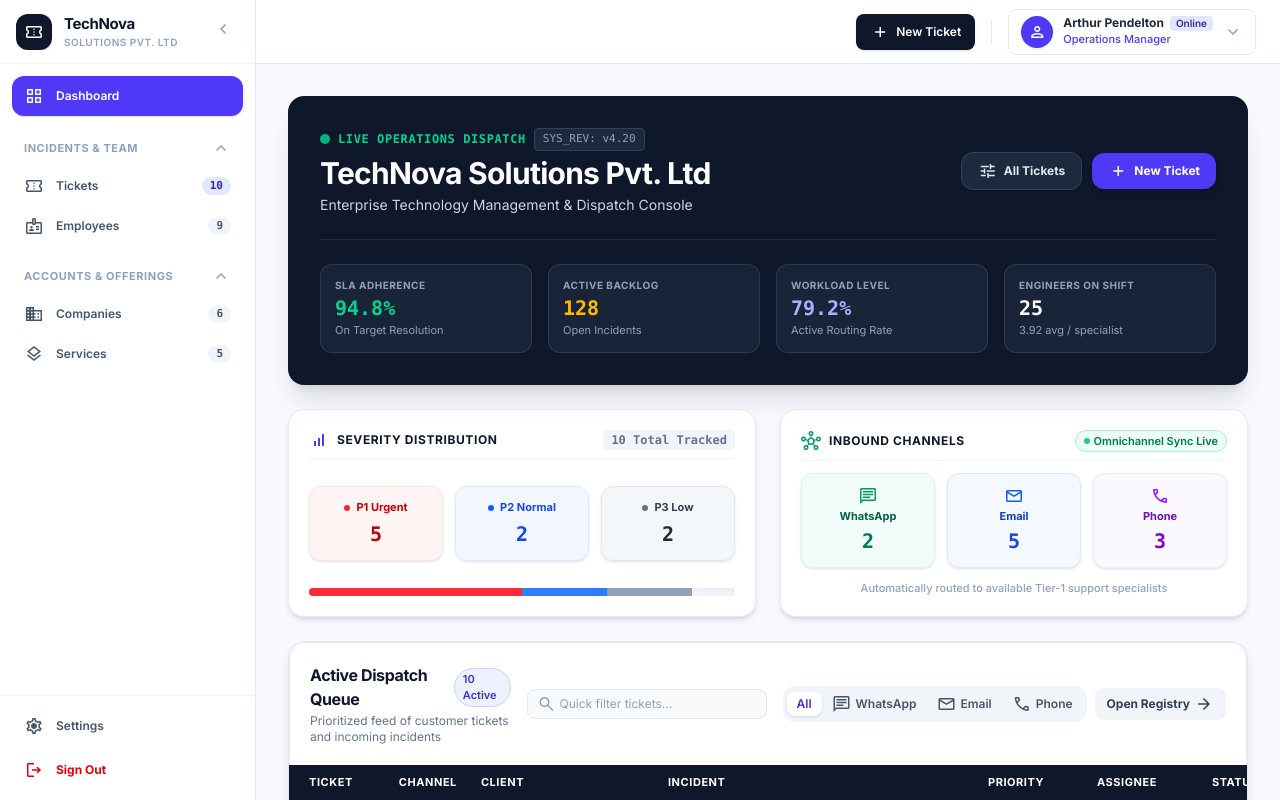
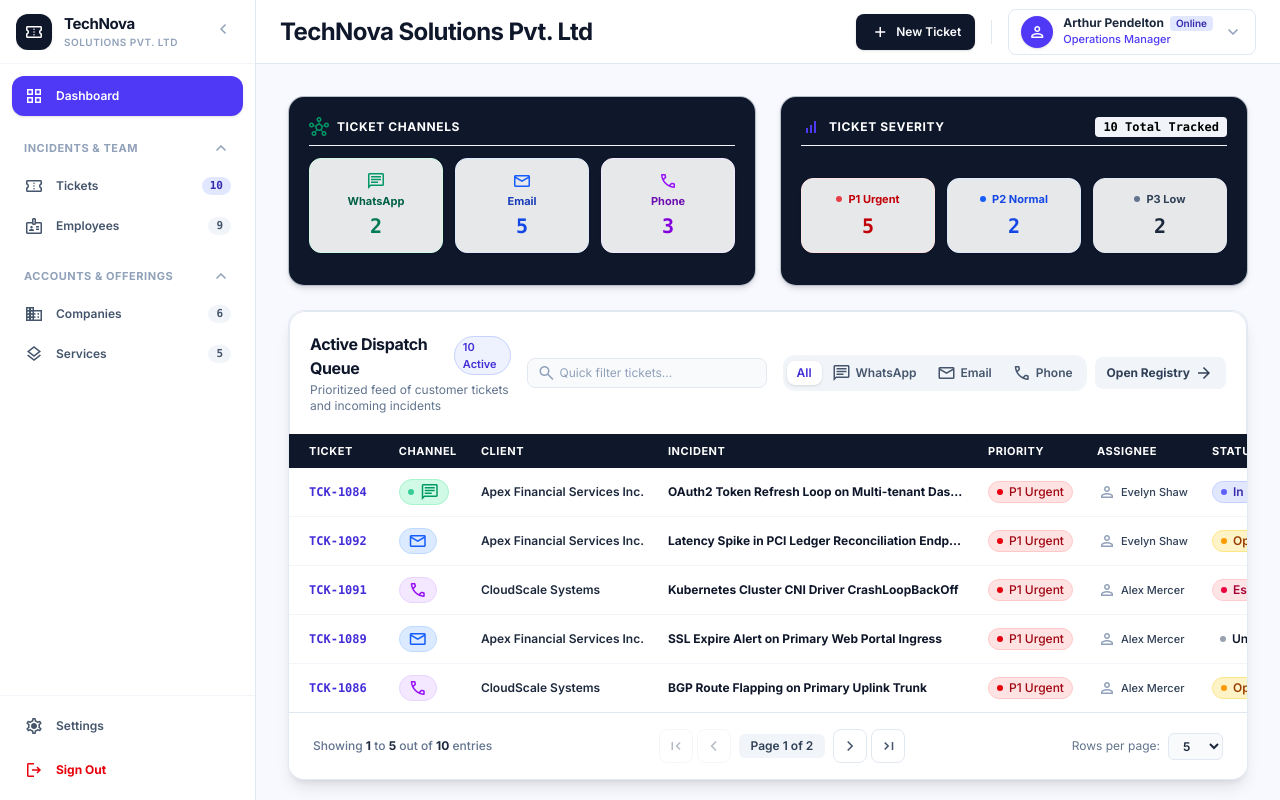
Before and after one commit to StewardRighteous/TechNova-Ticket-Management-system, a React (Vite) app: page / in a window 1280 px wide. Shown: the top 800 px of the page. Built offline with nearby package versions, Linux system fonts and the light colour scheme.

Commit message:
fix: clear dashboard tab

```diff
--- a/src/components/dashboard/DashboardHero.tsx
+++ /dev/null
@@ -1,78 +0,0 @@
-import React from 'react';
-import type { CompanyInfo } from '../../types';
-
-interface DashboardHeroProps {
-  companyInfo: CompanyInfo;
-  onExploreTickets: () => void;
-  onNewTicket: () => void;
-}
-
-export const DashboardHero: React.FC<DashboardHeroProps> = ({
-  companyInfo,
-  onExploreTickets,
-  onNewTicket,
-}) => {
-  return (
-    <div className="bg-slate-900 text-white rounded-2xl p-6 sm:p-8 shadow-xl relative overflow-hidden">
-      <div className="flex flex-col md:flex-row md:items-center justify-between gap-4 pb-6 border-b border-slate-800">
-        <div>
-          <div className="flex items-center gap-2 mb-1">
-            <span className="w-2.5 h-2.5 rounded-full bg-emerald-400 animate-pulse"></span>
-            <span className="text-xs font-mono font-semibold text-emerald-400 uppercase tracking-wider">
-              Live Operations Dispatch
-            </span>
-            <span className="font-mono text-[11px] text-slate-400 bg-slate-800 px-2 py-0.5 rounded border border-slate-700">
-              {companyInfo.version}
-            </span>
-          </div>
-          <h1 className="text-2xl sm:text-3xl font-extrabold tracking-tight text-white">
-            {companyInfo.name}
-          </h1>
-          <p className="text-xs sm:text-sm text-slate-300 mt-1">
-            {companyInfo.tagline}
-          </p>
-        </div>
-
-        <div className="flex items-center gap-2.5">
-          <button
-            onClick={onExploreTickets}
-            className="px-4 py-2 bg-slate-800 hover:bg-slate-700 text-slate-200 border border-slate-700 rounded-xl text-xs font-bold transition-all shadow-sm flex items-center gap-1.5"
-          >
-            <span className="material-symbols-outlined text-[16px]">tune</span>
-            <span>All Tickets</span>
-          </button>
-          <button
-            onClick={onNewTicket}
-            className="px-4 py-2 bg-indigo-600 hover:bg-indigo-500 text-white rounded-xl text-xs font-bold transition-all shadow-md flex items-center gap-1.5"
-          >
-            <span className="material-symbols-outlined text-[16px]">add</span>
-            <span>New Ticket</span>
-          </button>
-        </div>
-      </div>
-
-      <div className="mt-6 grid grid-cols-2 sm:grid-cols-4 gap-4 text-xs">
-        <div className="p-3.5 bg-slate-800/80 rounded-xl border border-slate-700/80 shadow-inner">
-          <span className="text-slate-400 block text-[10px] uppercase font-bold tracking-wider">SLA Adherence</span>
-          <span className="text-xl font-extrabold text-emerald-400 font-mono mt-0.5 block">{companyInfo.slaHealth}</span>
-          <span className="text-[11px] text-slate-400">On Target Resolution</span>
-        </div>
-        <div className="p-3.5 bg-slate-800/80 rounded-xl border border-slate-700/80 shadow-inner">
-          <span className="text-slate-400 block text-[10px] uppercase font-bold tracking-wider">Active Backlog</span>
-          <span className="text-xl font-extrabold text-amber-400 font-mono mt-0.5 block">{companyInfo.activeBacklog}</span>
-          <span className="text-[11px] text-slate-400">Open Incidents</span>
-        </div>
-        <div className="p-3.5 bg-slate-800/80 rounded-xl border border-slate-700/80 shadow-inner">
-          <span className="text-slate-400 block text-[10px] uppercase font-bold tracking-wider">Workload Level</span>
-          <span className="text-xl font-extrabold text-indigo-300 font-mono mt-0.5 block">{companyInfo.allocatedWorkload}</span>
-          <span className="text-[11px] text-slate-400">Active Routing Rate</span>
-        </div>
-        <div className="p-3.5 bg-slate-800/80 rounded-xl border border-slate-700/80 shadow-inner">
-          <span className="text-slate-400 block text-[10px] uppercase font-bold tracking-wider">Engineers On Shift</span>
-          <span className="text-xl font-extrabold text-white font-mono mt-0.5 block">{companyInfo.activeAgents}</span>
-          <span className="text-[11px] text-slate-400">{companyInfo.avgPerAgent} avg / specialist</span>
-        </div>
-      </div>
-    </div>
-  );
-};
--- a/src/components/dashboard/DashboardStatsRow.tsx
+++ b/src/components/dashboard/DashboardStatsRow.tsx
@@ -1,4 +1,4 @@
-import React from 'react';
+import React from "react";
 
 interface DashboardStatsRowProps {
   p1Count: number;
@@ -20,89 +20,113 @@ export const DashboardStatsRow: React.FC<DashboardStatsRowProps> = ({
   totalTickets,
 }) => {
   return (
-    <div className="grid grid-cols-1 md:grid-cols-2 gap-6">
+    <div className="grid grid-cols-1 gap-6 md:grid-cols-2">
+      <div className="flex flex-col justify-between rounded-2xl border border-slate-200/80 bg-slate-900 p-5 shadow-md transition-shadow hover:shadow-lg">
+        <div className="flex items-center justify-between border-b border-slate-100 pb-2">
+          <div className="flex items-center gap-2">
+            <span className="material-symbols-outlined text-[18px] text-emerald-600">
+              hub
+            </span>
+            <span className="text-xs font-bold tracking-wider text-white uppercase">
+              Ticket Channels
+            </span>
+          </div>
+        </div>
+
+        <div className="my-3 grid grid-cols-3 gap-3 text-center">
+          <div className="flex flex-col items-center rounded-xl border border-emerald-100 bg-white/90 p-3 shadow-sm">
+            <span className="material-symbols-outlined text-[18px] text-emerald-600">
+              chat
+            </span>
+            <span className="mt-0.5 text-[11px] font-bold text-emerald-800">
+              WhatsApp
+            </span>
+            <span className="mt-0.5 font-mono text-xl font-extrabold text-emerald-700">
+              {whatsappCount}
+            </span>
+          </div>
+
+          <div className="flex flex-col items-center rounded-xl border border-blue-100 bg-white/90 p-3 shadow-sm">
+            <span className="material-symbols-outlined text-[18px] text-blue-600">
+              mail
+            </span>
+            <span className="mt-0.5 text-[11px] font-bold text-blue-800">
+              Email
+            </span>
+            <span className="mt-0.5 font-mono text-xl font-extrabold text-blue-700">
+              {emailCount}
+            </span>
+          </div>
+
+          <div className="flex flex-col items-center rounded-xl border border-purple-100 bg-white/90 p-3 shadow-sm">
+            <span className="material-symbols-outlined text-[18px] text-purple-600">
+              call
+            </span>
+            <span className="mt-0.5 text-[11px] font-bold text-purple-800">
+              Phone
+            </span>
+            <span className="mt-0.5 font-mono text-xl font-extrabold text-purple-700">
+              {phoneCount}
+            </span>
+          </div>
+        </div>
+      </div>
       {/* Severity Breakdown Card */}
-      <div className="bg-white p-5 rounded-2xl border border-slate-200/80 shadow-md hover:shadow-lg transition-shadow flex flex-col justify-between">
-        <div className="flex items-center justify-between pb-2 border-b border-slate-100">
+      <div className="flex flex-col justify-between rounded-2xl border border-slate-200/80 bg-slate-900 p-5 shadow-md transition-shadow hover:shadow-lg">
+        <div className="flex items-center justify-between border-b border-slate-100 pb-2">
           <div className="flex items-center gap-2">
-            <span className="material-symbols-outlined text-indigo-600 text-[18px]">signal_cellular_alt</span>
-            <span className="text-xs font-bold text-slate-900 uppercase tracking-wider">Severity Distribution</span>
+            <span className="material-symbols-outlined text-[18px] text-indigo-600">
+              signal_cellular_alt
+            </span>
+            <span className="text-xs font-bold tracking-wider text-white uppercase">
+              Ticket Severity
+            </span>
           </div>
-          <span className="text-xs font-mono font-semibold text-slate-500 bg-slate-100 px-2 py-0.5 rounded">
+          <span className="rounded bg-slate-100 px-2 py-0.5 font-mono text-xs font-semibold text-black">
             {totalTickets} Total Tracked
           </span>
         </div>
 
-        <div className="grid grid-cols-3 gap-3 my-3 text-center">
-          <div className="bg-red-50/80 p-3 rounded-xl border border-red-100 shadow-sm flex flex-col items-center justify-center">
-            <div className="flex items-center gap-1.5 mb-1">
-              <span className="w-1.5 h-1.5 rounded-full bg-red-600 animate-pulse"></span>
-              <span className="text-[11px] font-bold text-red-700">P1 Urgent</span>
+        <div className="my-3 grid grid-cols-3 gap-3 text-center">
+          <div className="flex flex-col items-center justify-center rounded-xl border border-red-100 bg-white/90 p-3 shadow-sm">
+            <div className="mb-1 flex items-center gap-1.5">
+              <span className="h-1.5 w-1.5 animate-pulse rounded-full bg-red-600"></span>
+              <span className="text-[11px] font-bold text-red-700">
+                P1 Urgent
+              </span>
             </div>
-            <span className="text-xl font-extrabold text-red-700 font-mono">{p1Count}</span>
+            <span className="font-mono text-xl font-extrabold text-red-700">
+              {p1Count}
+            </span>
           </div>
 
-          <div className="bg-blue-50/80 p-3 rounded-xl border border-blue-100 shadow-sm flex flex-col items-center justify-center">
-            <div className="flex items-center gap-1.5 mb-1">
-              <span className="w-1.5 h-1.5 rounded-full bg-blue-600"></span>
-              <span className="text-[11px] font-bold text-blue-700">P2 Normal</span>
+          <div className="flex flex-col items-center justify-center rounded-xl border border-blue-100 bg-white/90 p-3 shadow-sm">
+            <div className="mb-1 flex items-center gap-1.5">
+              <span className="h-1.5 w-1.5 rounded-full bg-blue-600"></span>
+              <span className="text-[11px] font-bold text-blue-700">
+                P2 Normal
+              </span>
             </div>
-            <span className="text-xl font-extrabold text-blue-700 font-mono">{p2Count}</span>
+            <span className="font-mono text-xl font-extrabold text-blue-700">
+              {p2Count}
+            </span>
           </div>
 
-          <div className="bg-slate-100/80 p-3 rounded-xl border border-slate-200 shadow-sm flex flex-col items-center justify-center">
-            <div className="flex items-center gap-1.5 mb-1">
-              <span className="w-1.5 h-1.5 rounded-full bg-slate-500"></span>
-              <span className="text-[11px] font-bold text-slate-700">P3 Low</span>
+          <div className="flex flex-col items-center justify-center rounded-xl border border-slate-200 bg-white/90 p-3 shadow-sm">
+            <div className="mb-1 flex items-center gap-1.5">
+              <span className="h-1.5 w-1.5 rounded-full bg-slate-500"></span>
+              <span className="text-[11px] font-bold text-slate-700">
+                P3 Low
+              </span>
             </div>
-            <span className="text-xl font-extrabold text-slate-800 font-mono">{p3Count}</span>
+            <span className="font-mono text-xl font-extrabold text-slate-800">
+              {p3Count}
+            </span>
           </div>
-        </div>
-
-        <div className="w-full h-2 rounded-full bg-slate-100 flex overflow-hidden shadow-inner">
-          <div className="bg-red-500 h-full transition-all" style={{ width: `${(p1Count / (totalTickets || 1)) * 100}%` }}></div>
-          <div className="bg-blue-500 h-full transition-all" style={{ width: `${(p2Count / (totalTickets || 1)) * 100}%` }}></div>
-          <div className="bg-slate-400 h-full transition-all" style={{ width: `${(p3Count / (totalTickets || 1)) * 100}%` }}></div>
         </div>
       </div>
 
       {/* Inbound Omnichannel Breakdown Card */}
-      <div className="bg-white p-5 rounded-2xl border border-slate-200/80 shadow-md hover:shadow-lg transition-shadow flex flex-col justify-between">
-        <div className="flex items-center justify-between pb-2 border-b border-slate-100">
-          <div className="flex items-center gap-2">
-            <span className="material-symbols-outlined text-emerald-600 text-[18px]">hub</span>
-            <span className="text-xs font-bold text-slate-900 uppercase tracking-wider">Inbound Channels</span>
-          </div>
-          <span className="text-[11px] font-semibold text-emerald-700 bg-emerald-50 border border-emerald-200 px-2 py-0.5 rounded-full flex items-center gap-1">
-            <span className="w-1.5 h-1.5 rounded-full bg-emerald-500 animate-pulse"></span>
-            Omnichannel Sync Live
-          </span>
-        </div>
-
-        <div className="grid grid-cols-3 gap-3 my-3 text-center">
-          <div className="bg-emerald-50/70 p-3 rounded-xl border border-emerald-100 shadow-sm flex flex-col items-center">
-            <span className="material-symbols-outlined text-[18px] text-emerald-600">chat</span>
-            <span className="text-[11px] font-bold text-emerald-800 mt-0.5">WhatsApp</span>
-            <span className="text-xl font-extrabold text-emerald-700 font-mono mt-0.5">{whatsappCount}</span>
-          </div>
-
-          <div className="bg-blue-50/70 p-3 rounded-xl border border-blue-100 shadow-sm flex flex-col items-center">
-            <span className="material-symbols-outlined text-[18px] text-blue-600">mail</span>
-            <span className="text-[11px] font-bold text-blue-800 mt-0.5">Email</span>
-            <span className="text-xl font-extrabold text-blue-700 font-mono mt-0.5">{emailCount}</span>
-          </div>
-
-          <div className="bg-purple-50/70 p-3 rounded-xl border border-purple-100 shadow-sm flex flex-col items-center">
-            <span className="material-symbols-outlined text-[18px] text-purple-600">call</span>
-            <span className="text-[11px] font-bold text-purple-800 mt-0.5">Phone</span>
-            <span className="text-xl font-extrabold text-purple-700 font-mono mt-0.5">{phoneCount}</span>
-          </div>
-        </div>
-
-        <div className="text-[11px] text-slate-400 text-center font-medium">
-          Automatically routed to available Tier-1 support specialists
-        </div>
-      </div>
     </div>
   );
 };
--- a/src/components/dashboard/DashboardView.tsx
+++ b/src/components/dashboard/DashboardView.tsx
@@ -1,36 +1,47 @@
-import React from 'react';
-import { useTicketStore } from '../../store';
-import { DashboardHero } from './DashboardHero';
-import { DashboardStatsRow } from './DashboardStatsRow';
-import { DashboardTicketTable } from './DashboardTicketTable';
-import { filterTicketsByRole } from '../../utils';
+import React from "react";
+import { useTicketStore } from "../../store";
+
+import { DashboardStatsRow } from "./DashboardStatsRow";
+import { DashboardTicketTable } from "./DashboardTicketTable";
+import { filterTicketsByRole } from "../../utils";
 
 export const DashboardView: React.FC = () => {
-  const { data, activeRole, currentUser, setSelectedTicketId, setActiveTab, setIsCreateModalOpen } = useTicketStore();
+  const { data, activeRole, currentUser, setSelectedTicketId, setActiveTab } =
+    useTicketStore();
 
   const handleSelectTicket = (id: string) => {
     setSelectedTicketId(id);
-    setActiveTab('tickets');
+    setActiveTab("tickets");
   };
 
-  const roleFilteredTickets = filterTicketsByRole(data.tickets, activeRole, currentUser?.id);
+  const roleFilteredTickets = filterTicketsByRole(
+    data.tickets,
+    activeRole,
+    currentUser?.id,
+  );
 
-  const p1Count = roleFilteredTickets.filter((t) => t.priority.includes('P1')).length;
-  const p2Count = roleFilteredTickets.filter((t) => t.priority.includes('P2')).length;
-  const p3Count = roleFilteredTickets.filter((t) => t.priority.includes('P3')).length;
+  const p1Count = roleFilteredTickets.filter((t) =>
+    t.priority.includes("P1"),
+  ).length;
+  const p2Count = roleFilteredTickets.filter((t) =>
+    t.priority.includes("P2"),
+  ).length;
+  const p3Count = roleFilteredTickets.filter((t) =>
+    t.priority.includes("P3"),
+  ).length;
 
-  const whatsappCount = roleFilteredTickets.filter((t) => t.channel === 'whatsapp').length;
-  const emailCount = roleFilteredTickets.filter((t) => t.channel === 'email').length;
-  const phoneCount = roleFilteredTickets.filter((t) => t.channel === 'phone').length;
+  const whatsappCount = roleFilteredTickets.filter(
+    (t) => t.channel === "whatsapp",
+  ).length;
+  const emailCount = roleFilteredTickets.filter(
+    (t) => t.channel === "email",
+  ).length;
+  const phoneCount = roleFilteredTickets.filter(
+    (t) => t.channel === "phone",
+  ).length;
 
   return (
-    <div className="p-6 md:p-8 space-y-6 max-w-7xl mx-auto">
-      <DashboardHero
-        companyInfo={data.companyInfo}
-        onExploreTickets={() => setActiveTab('tickets')}
-        onNewTicket={() => setIsCreateModalOpen(true)}
-      />
-
+    <div className="mx-auto max-w-7xl space-y-6 p-6 md:p-8">
       <DashboardStatsRow
         p1Count={p1Count}
         p2Count={p2Count}
@@ -44,7 +55,7 @@ export const DashboardView: React.FC = () => {
       <DashboardTicketTable
         tickets={roleFilteredTickets}
         onSelectTicket={handleSelectTicket}
-        onExploreAll={() => setActiveTab('tickets')}
+        onExploreAll={() => setActiveTab("tickets")}
       />
     </div>
   );
--- a/src/components/layout/Header.tsx
+++ b/src/components/layout/Header.tsx
@@ -19,10 +19,13 @@ export const Header: React.FC = () => {
 
   return (
     <header
-      className={`fixed top-0 right-0 z-40 flex h-16 items-center justify-end border-b border-slate-200 bg-white/95 px-6 backdrop-blur transition-all duration-300 ${
+      className={`fixed top-0 right-0 z-40 flex h-16 items-center justify-between border-b border-slate-200 bg-white/95 px-6 backdrop-blur transition-all duration-300 ${
         isSidebarCollapsed ? "left-15" : "left-64"
       }`}
     >
+      <h1 className="text-xl font-extrabold tracking-tight sm:text-2xl">
+        TechNova Solutions Pvt. Ltd
+      </h1>
       <div className="flex items-center gap-4">
         <button
           onClick={() => setIsCreateModalOpen(true)}
```
Also changed, not shown: src/components/dashboard/index.ts (+4 -5 lines).
